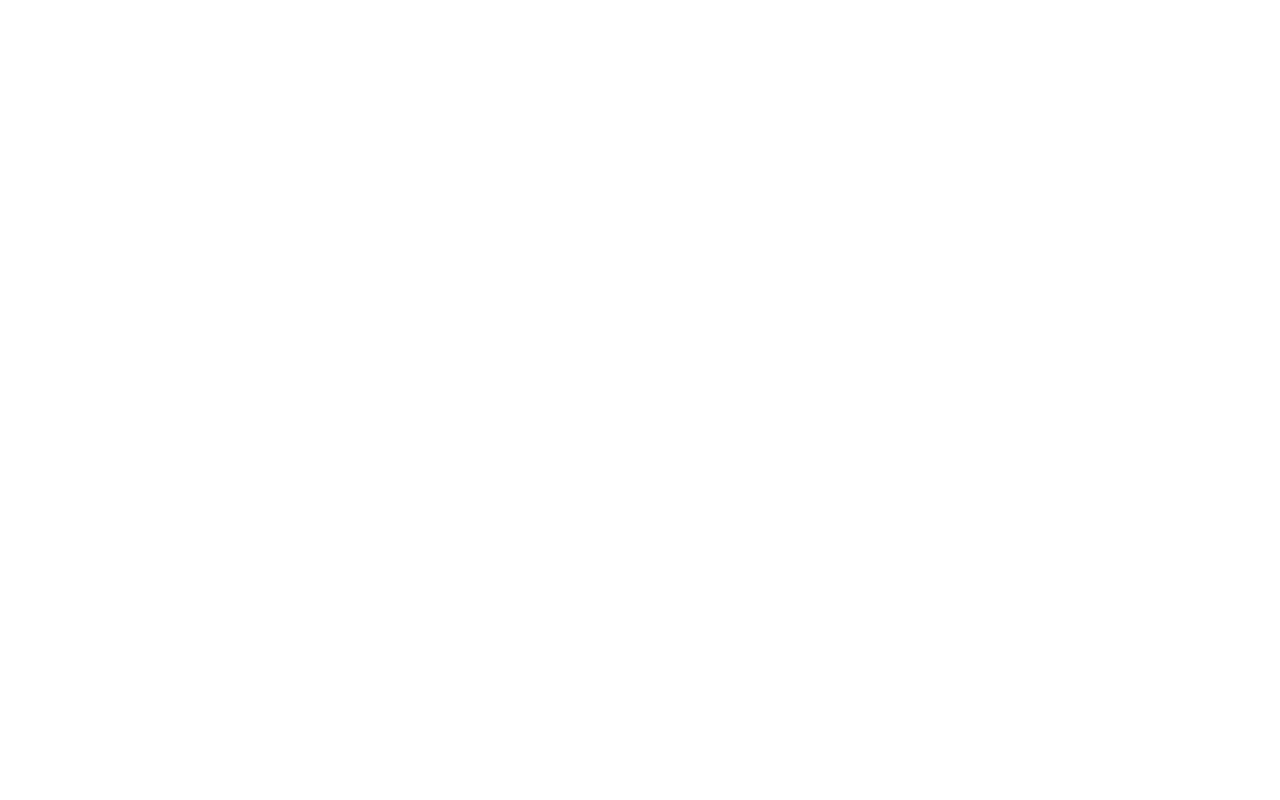
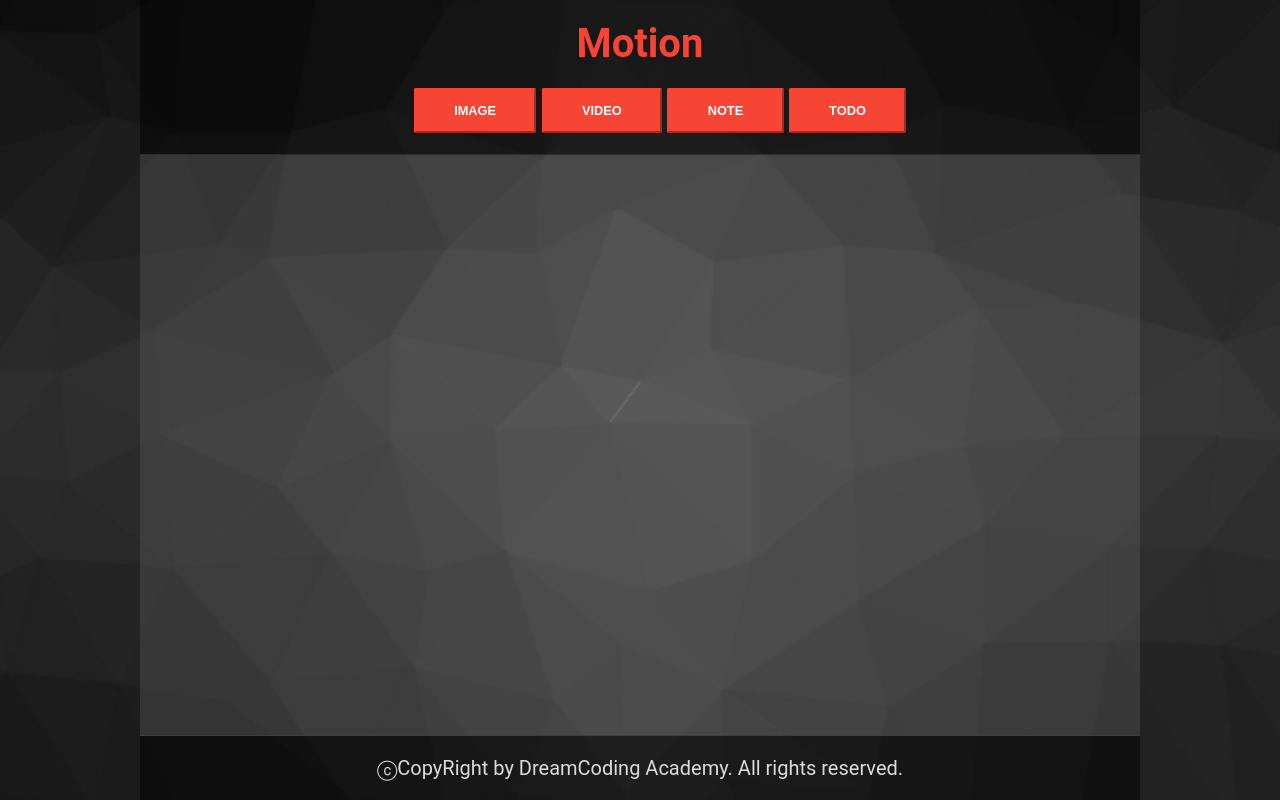
Before and after one commit to Tomas1876/Typescript_Motion, a plain HTML site: page index.html in a window 1280 px wide. Drawn offline with Linux system fonts and the light colour scheme.

Commit message:
page component

```diff
--- a/index.html
+++ b/index.html
@@ -5,8 +5,24 @@
     <meta http-equiv="X-UA-Compatible" content="IE=edge">
     <meta name="viewport" content="width=device-width, initial-scale=1.0">
     <title>Document</title>
+    <link rel='stylesheet' href='./style/style.css'>
+    <script type='module' src='./dist/app.js' defer></script>
 </head>
 <body>
-
+     <div class="app">
+         <header class="banner">
+             <h1 class="banner__title">Motion</h1>
+             <ul class="control-panel">
+                 <li><button id='new-image' class="create-button">Image</button></li>
+                 <li><button id='new-video' class="create-button">Video</button></li>
+                 <li><button id='new-note' class="create-button">Note</button></li>
+                 <li><button id='new-todo' class="create-button">Todo</button></li>
+             </ul>
+         </header>
+         <main class="document"></main>
+         <footer class="footer">
+            <p>ⓒCopyRight by DreamCoding Academy. All rights reserved.</p>
+         </footer>
+     </div>
 </body>
 </html>
--- /dev/null
+++ b/style/style.css
@@ -0,0 +1,113 @@
+:root {
+  --bg-main-color: #00000080;
+  --bg-accent-color: #2d2d2d;
+  --accent-color: #f64435;
+  --text-accent-color: #ffe498;
+  --text-edit-bg-color: #575757;
+  --border-color: #3f3f3f;
+  --shadow-color: #202020;
+  --document-bg-color: #68686850;
+  --component-bg-gradient: radial-gradient(
+    circle,
+    #646464e6 0%,
+    #363636e6 100%
+  );
+  --smokywhite: #dddbd8;
+  --black: #000000;
+  --translucent-black: #00000099;
+}
+
+li {
+  list-style: none;
+  padding-left: 0;
+}
+
+p {
+  color: var(--smokywhite);
+}
+
+label {
+  color: var(--text-accent-color);
+}
+
+* {
+  outline: 0;
+  box-sizing: border-box;
+}
+
+body {
+  background: url('../assets/background.png') center/cover no-repeat;
+  font-family: Roboto, Oxygen, sans-serif;
+  display: flex;
+  justify-content: center;
+  height: 100vh;
+  overflow: hidden;
+  font-size: 1.25rem;
+  margin: 0;
+}
+
+.app {
+  width: 100%;
+  max-width: 1000px; /*1000px 이상으로 넓어지면 컨텐츠가 더 이상 커지지 않음*/
+  height: 100%;
+  display: flex;
+  flex-direction: column;
+}
+
+.banner {
+  background: var(--bg-main-color);
+  border-bottom: 1px solid var(--bg-accent-color);
+  text-align: center;
+}
+
+.banner__title {
+  margin: 20px;
+  color: var(--accent-color);
+}
+
+.control-panel {
+  display: flex;
+  align-items: center;
+  justify-content: center;
+}
+
+.create-button {
+  margin: 0.1em 0.2em;
+  text-align: center;
+  user-select: none; /*사용자가 글자 드래그 할 수 없도록*/
+  padding: 1em 3em;
+  text-transform: uppercase; /*대문자로 변경*/
+  font-weight: 600;
+  font-size: 0.8rem;
+  color: white;
+  background-color: var(--accent-color);
+  border-color: var(--accent-color);
+  border-radius: 2px;
+}
+
+.document {
+  height: 100%;
+  overflow-y: auto;
+  background-color: var(--document-bg-color);
+  /* Firefox */
+  scrollbar-width: 6px;
+  scrollbar-color: var(--bg-accent-color);
+  scrollbar-face-color: var(--accent-color);
+}
+
+.document::-webkit-scrollbar {
+  /* Safari and Chrome */
+  background-color: var(--bg-accent-color);
+  width: 6px;
+}
+
+.document::-webkit-scrollbar-thumb {
+  /* Safari and Chrome */
+  background-color: var(--accent-color);
+}
+
+.footer {
+  background: var(--bg-main-color);
+  border-top: 1px solid var(--border-color);
+  text-align: center;
+}
--- a/tsconfig.json
+++ b/tsconfig.json
@@ -25,7 +25,7 @@
 
     /* Modules */
     "module": "commonjs",                                /* Specify what module code is generated. */
-     "rootDir": "./src",                                  /* Specify the root folder within your source files. */
+    "rootDir": "./src",                                  /* Specify the root folder within your source files. */
     // "moduleResolution": "node",                       /* Specify how TypeScript looks up a file from a given module specifier. */
     // "baseUrl": "./",                                  /* Specify the base directory to resolve non-relative module names. */
     // "paths": {},                                      /* Specify a set of entries that re-map imports to additional lookup locations. */
```
Also changed, not shown: assets/1.txt (deleted), assets/background.png (added), src/1.txt (deleted), style/1.txt (deleted), 3 other files.
